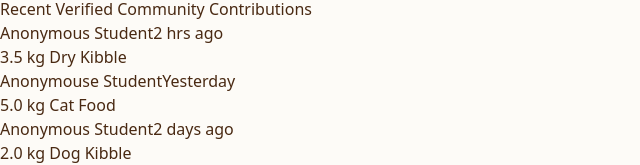
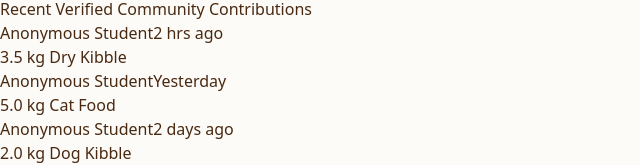
Before and after one commit to yani-clstn/Stray-Safe, a React (Vite) app in the folder client/: page / in a window 1280 px wide. Shown: the part 771-936 px from the top of the page, without its empty margins (0-640 px from the left). Built offline with nearby package versions, Linux system fonts and the light colour scheme; no server answers.

Commit message:
feat: added a footer section

```diff
--- a/client/src/App.tsx
+++ b/client/src/App.tsx
@@ -19,7 +19,6 @@ import {
   PackageCheck,
   TrendingUp,
   Lock,
-  Building2,
   Activity,
 } from "lucide-react";
 import {
@@ -79,7 +78,7 @@ const MOCK_DONATION_ANALYTICS = {
     },
     {
       id: 2,
-      donor: "Anonymouse Student",
+      donor: "Anonymous Student",
       amount: "5.0 kg Cat Food",
       date: "Yesterday",
     },
```
